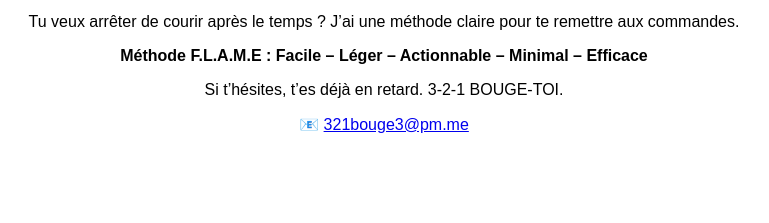
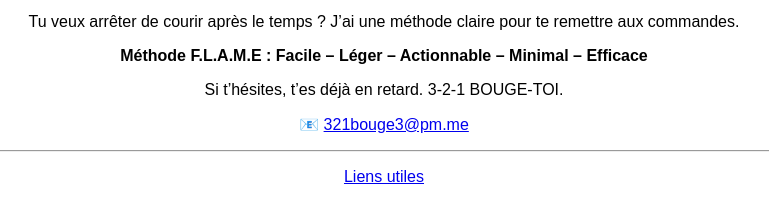
Before and after one commit to alexsenaq/alexsenaq.github.io, a plain HTML site: page index.html in a window 1280 px wide. Shown: the part 157-380 px from the top of the page, without its empty margins (256-1025 px from the left). Drawn offline with Linux system fonts and the light colour scheme.

Commit message:
Update index.html

```diff
--- a/index.html
+++ b/index.html
@@ -12,5 +12,7 @@
   <p><strong>Méthode F.L.A.M.E : Facile – Léger – Actionnable – Minimal – Efficace</strong></p>
   <p>Si t’hésites, t’es déjà en retard. 3-2-1 BOUGE-TOI.</p>
   <p>📧 <a href="mailto:321bouge3@pm.me">321bouge3@pm.me</a></p>
+  <hr>
+  <p><a href="https://alexsenaq.notion.site/Alex-S-naq-Liens-utiles-1c163bc5ab2d80df998ae855e9a2f30e">Liens utiles</a></p>
 </body>
 </html>
```
